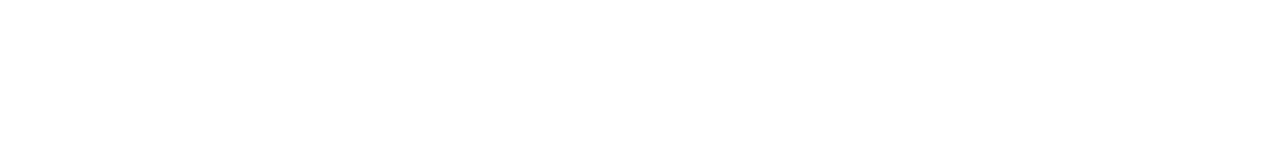
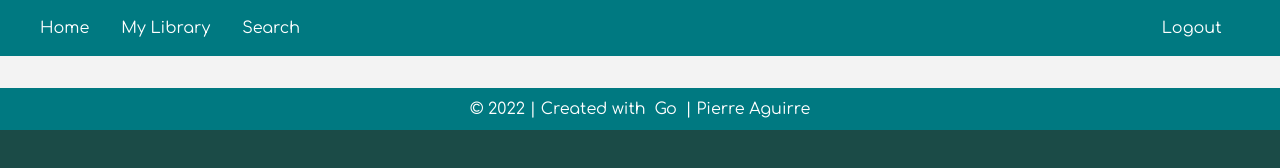
Before and after one commit to Archiblu22/CIT-490-Project, a plain HTML site: page template.html in a window 1280 px wide. Drawn offline with nearby package versions, Linux system fonts and the light colour scheme.

Commit message:
updated template details

```diff
--- a/template.html
+++ b/template.html
@@ -8,9 +8,63 @@
     <title>Book App | Login</title>
     <script src="https://www.unpkg.com/vue@3.2.26/dist/vue.global.prod.js"></script>
     <script src="https://unpkg.com/axios@0.24.0/dist/axios.min.js"></script>
+    <link rel="stylesheet" href="./css/main.css">
 </head>
 
-<body class="login-body" id="app">
+<body>
+    <nav>
+        <div class="backdrop"></div>
+        <header class="main-header">
+            <button id="side-menu-toggle">Menu</button>
+            <nav class="main-header__nav">
+                <ul class="main-header__item-list">
+                    <li class="main-header__item">
+                        <a href="./home.html">Home</a>
+                    </li>
+                    <li class="main-header__item">
+                        <a href="./mylibrary.html">My Library</a>
+                    </li>
+                    <li class="main-header__item">
+                        <a href="./results.html">Search</a>
+                    </li>
+                </ul>
+                <ul class="main-header__item-list">
+                    <li class="main-header__item">
+                        <a href="./index.html">
+                            <button type="submit">Logout</button></a>
+                        </form>
+                    </li>
+                </ul>
+            </nav>
+        </header>
+
+        <nav class="mobile-nav">
+            <ul class="mobile-nav__item-list">
+                <li class="mobile-nav__item">
+                    <a href="./home.html">Home</a>
+                </li>
+                <hr width="75%">
+                <li class="mobile-nav__item">
+                    <a href="./mylibrary.html">My Library</a>
+                </li>
+                <hr width="75%">
+                <li class="mobile-nav__item">
+                    <a href="./results.html">Search</a>
+                </li>
+                <hr width="75%">
+                <li class="mobile-nav__item">
+                    <form action="/logout" method="post">
+                        <button type="submit">Logout</button>
+                    </form>
+                </li>
+            </ul>
+        </nav>
+    </nav>
+    <main id="app">
+
+    </main>
+
+    <div class="footer">&copy; 2022 | Created with <a href="https://go.dev/">Go</a> | Pierre Aguirre</div>
 
 </body>
 <script>
```
